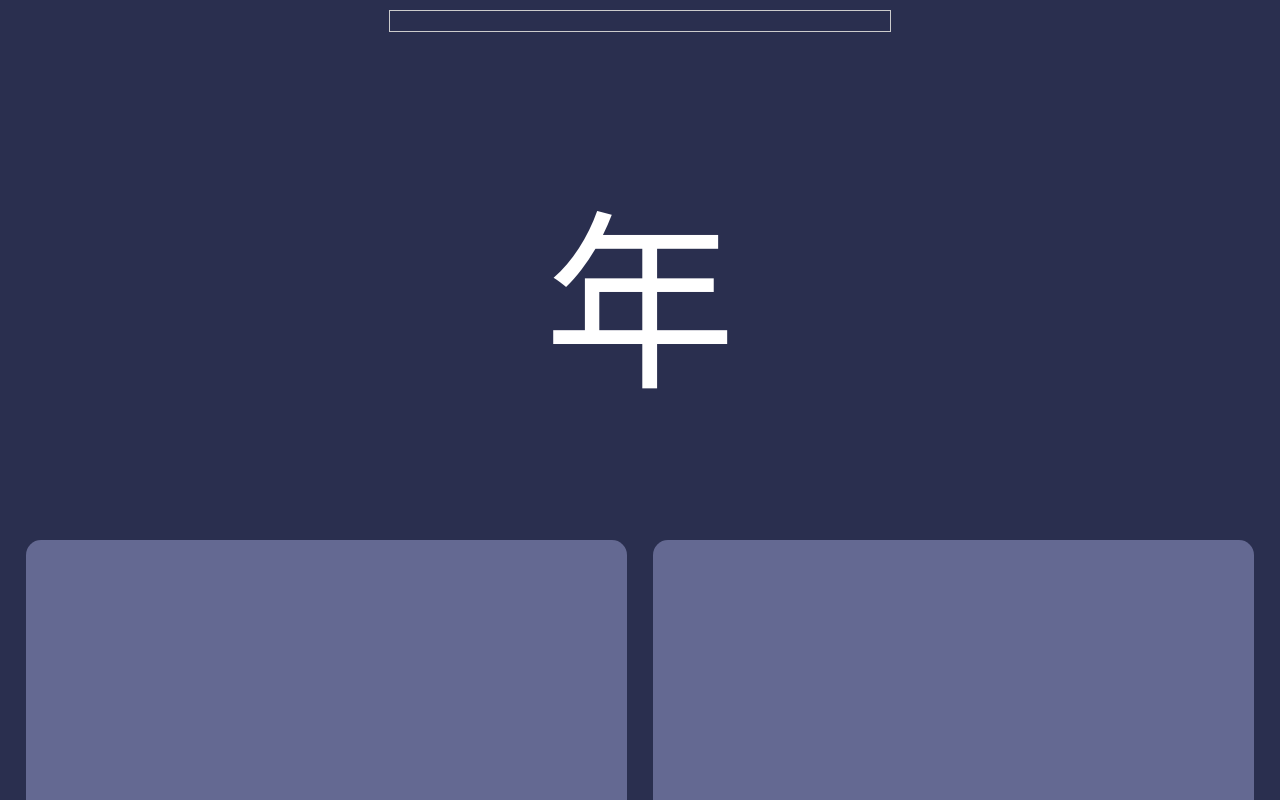
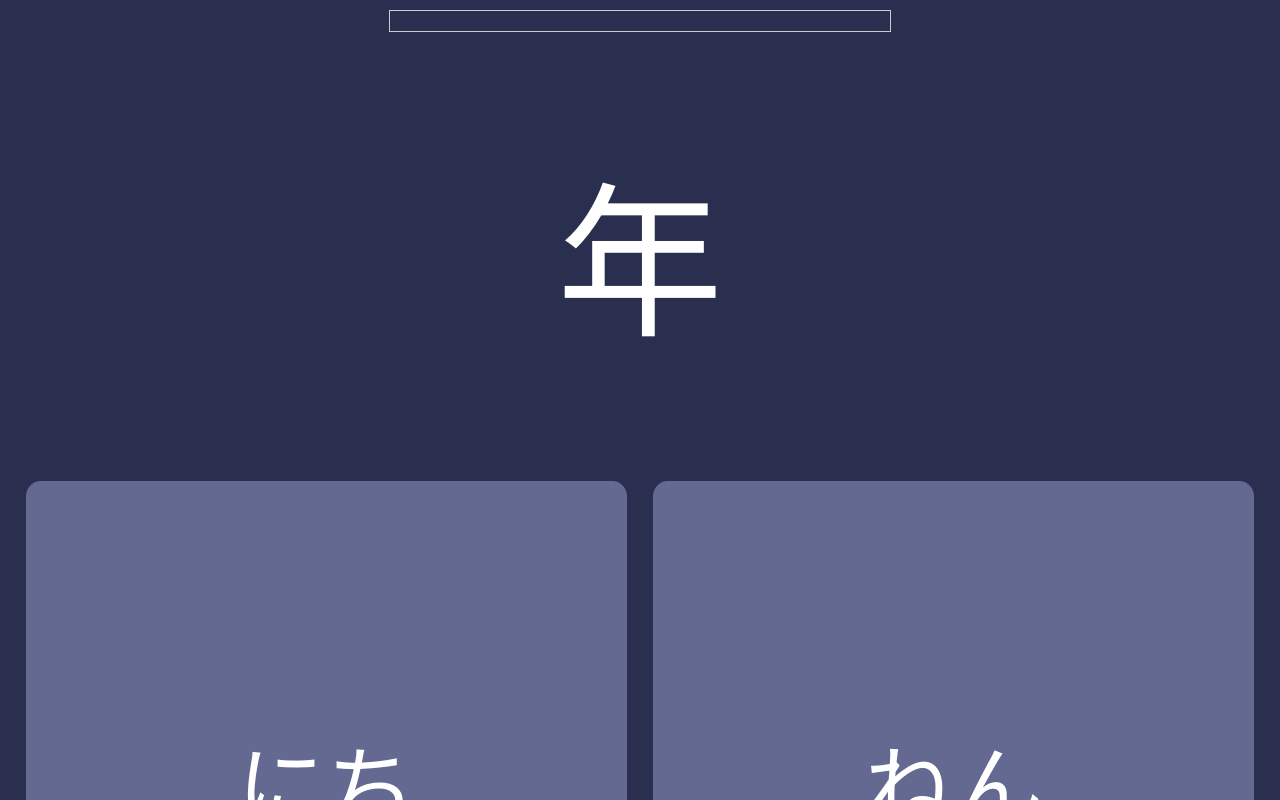
Before and after one commit to BSutton17/Japanese-flashcards, a React (Vite) app: page / in a window 1280 px wide. Shown: the top 800 px of the page. Built offline with nearby package versions, Linux system fonts and the light colour scheme.

Commit message:
Update App.css

```diff
--- a/src/App.css
+++ b/src/App.css
@@ -6,13 +6,14 @@ body {
     text-align: center;
     color: white;
     background-color: rgb(42, 47, 79);
+    overflow: hidden;
   }
 
   .main-word {
     display: flex;
     justify-content: center;
     align-items: center;
-    font-size: 15vw;
+    font-size: 13vw;
     max-width: 100%;
     margin-bottom: 10vh;
   }
```
